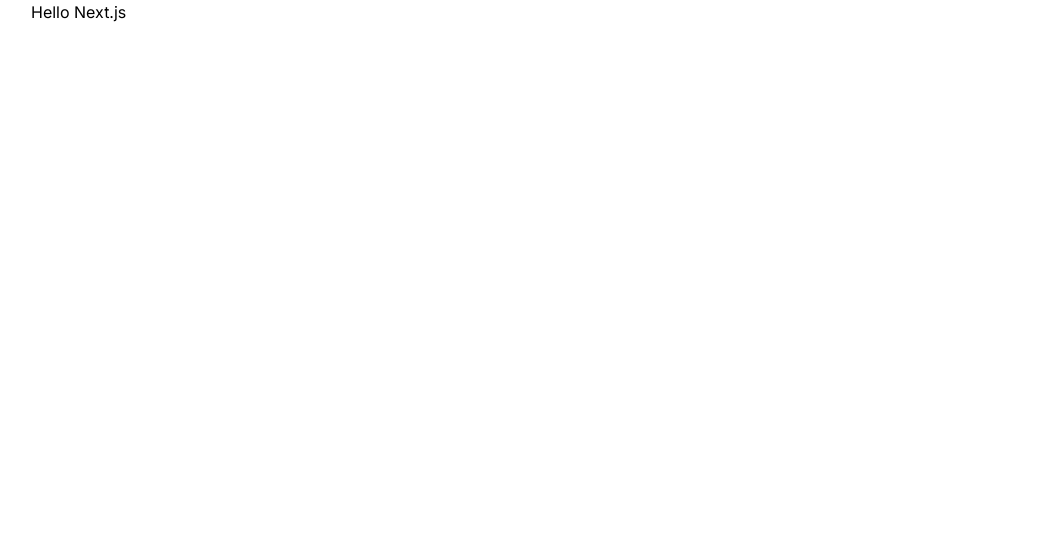
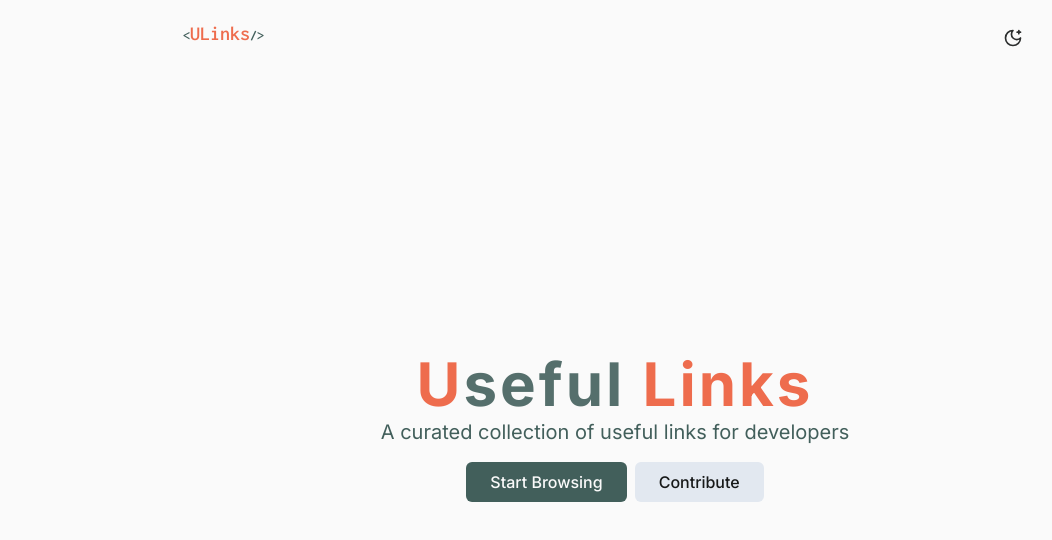
Before and after one commit to shinjith-dev/ulinks, a Next.js app: page / in a window 1280 px wide. Shown: the top 540 px of the page, without its empty margins (25-1077 px from the left). Built offline with nearby package versions, Linux system fonts and the light colour scheme.

Commit message:
feat: Add layout and design

```diff
--- a/app/collection/layout.tsx
+++ b/app/collection/layout.tsx
@@ -1,4 +1,4 @@
-import "@/styles/markdown.css"
+import "@/styles/markdown.css";
 
 export default function Layout({
   children,
--- a/app/globals.css
+++ b/app/globals.css
@@ -170,8 +170,6 @@ h6 {
 }
 
 /* custom css  */
-.app {
-  max-width: 1200px;
-  padding: 0 16px;
-  margin: 0 auto;
-}
+@tailwind base;
+@tailwind components;
+@tailwind utilities;
--- a/app/layout.tsx
+++ b/app/layout.tsx
@@ -1,12 +1,37 @@
-import type { Metadata } from "next";
-import { Inter } from "next/font/google";
+import type { Metadata, Viewport } from "next";
 import "./globals.css";
+import Navbar from "@/components/Navbar";
+import { inter } from "@/lib/fonts";
 
-const inter = Inter({ subsets: ["latin"] });
+export const viewport: Viewport = {
+  width: "device-width",
+  initialScale: 1,
+  themeColor: "#ffffff",
+};
 
 export const metadata: Metadata = {
-  title: "ULinks",
+  title: "ULinks | shinjith-dev",
   description: "A curated collection of useful links for developers",
+  metadataBase: new URL("https://ulinks.shinjith.dev"),
+  openGraph: {
+    siteName: "ULinks | shinjith-dev",
+    type: "website",
+    locale: "en_IN",
+  },
+  robots: {
+    index: true,
+    follow: true,
+    "max-image-preview": "large",
+    "max-snippet": -1,
+    "max-video-preview": -1,
+    googleBot: "index, follow",
+  },
+  applicationName: "ULinks | shinjith-dev",
+  appleWebApp: {
+    title: "ULinks | shinjith-dev",
+    statusBarStyle: "default",
+    capable: true,
+  },
 };
 
 export default function RootLayout({
@@ -16,10 +41,12 @@ export default function RootLayout({
 }>) {
   return (
     <html lang="en">
-      <body className={inter.className}>
-        {/* <Navbar /> */}
+      <body
+        className={`${inter.className} max-w-4xl mx-auto bg-[#fafafa] dark:bg-dark-100 transition`}
+      >
+        <Navbar />
 
-        <main className="app">{children}</main>
+        <main className="px-4">{children}</main>
       </body>
     </html>
   );
--- a/app/page.tsx
+++ b/app/page.tsx
@@ -1,9 +1,25 @@
-import Image from "next/image";
-
 export default function Home() {
   return (
-    <main>
-     Hello Next.js
-    </main>
+    <div className="w-full mt-8 h-full min-h-[calc(100vh-10rem)] flex justify-center items-center">
+      <div className="w-full relative h-full max-w-[min(90vw,500px)] text-center">
+        <h1 className="text-4xl md:text-6xl font-bold tracking-wider text-brand mb-1">
+          U<span className="text-light-200 dark:text-dark-500">seful</span>{" "}
+          Links
+        </h1>
+
+        <p className="text-lg md:text-xl text-light-100 dark:text-dark-600 mb-4">
+          A curated collection of useful links for developers
+        </p>
+
+        <div className="flex gap-2 justify-center font-medium">
+          <a href="/collection" className="bg-primary dark:bg-dark-200 py-2 px-6 rounded-md text-[#fafafa] cursor-pointer">
+            Start Browsing
+          </a>
+          <a className="bg-slate-200 dark:bg-[transparent] dark:text-dark-500 py-2 px-6 rounded-md text-dark-100">
+            Contribute
+          </a>
+        </div>
+      </div>
+    </div>
   );
 }
--- /dev/null
+++ b/components/Navbar.tsx
@@ -0,0 +1,55 @@
+"use client";
+import React from "react";
+import Link from "next/link";
+import { Sun, MoonStar } from "lucide-react";
+import useDarkMode from "./hooks/useDarkMode";
+import { inconsolata } from "@/lib/fonts";
+
+type Props = {};
+
+const Navbar = (props: Props) => {
+  const { change, mode } = useDarkMode();
+
+  const getIcon = () => {
+    if (mode === "light")
+      return <MoonStar size={20} className="text-dark-200" />;
+    return <Sun size={20} className="text-dark-500" />;
+  };
+
+  const getNextMode = () => {
+    if (mode === "light") return "dark";
+    return "light";
+  };
+
+  return (
+    <nav className="flex py-5 px-4 justify-between">
+      <Link
+        href="/"
+        className={`${inconsolata.className} text-base md:text-xl font-semibold text-brand dark:text-brand-light flex items-baseline transition-all leading-none`}
+      >
+        <span className="text-xs md:text-sm text-light-100 dark:text-dark-500">
+          &lt;
+        </span>
+        ULinks
+        <span className="text-xs md:text-sm text-light-100 dark:text-dark-500">
+          /&gt;
+        </span>
+      </Link>
+
+      <div className="text-xl mx-2 sm:mx-4">
+        <button
+          title={`Switch to ${getNextMode()} mode`}
+          onClick={() => change(mode === "light")}
+          style={{
+            transform: `rotate(${mode === "dark" ? "-180deg" : "0deg"})`,
+          }}
+          className="rounded-full p-1 sm:p-2 group transition-all hover:shadow-spread-xs"
+        >
+          {getIcon()}
+        </button>
+      </div>
+    </nav>
+  );
+};
+
+export default Navbar;
--- /dev/null
+++ b/components/hooks/useDarkMode.tsx
@@ -0,0 +1,44 @@
+import { useEffect, useState } from "react";
+
+const useDarkMode = () => {
+  const [mode, setMode] = useState("dark");
+
+  const setSystem = () => {
+    if (window.matchMedia("(prefers-color-scheme: dark)").matches) {
+      document.documentElement.classList.add("dark");
+      setMode("dark");
+      localStorage.setItem("theme", "dark");
+    } else {
+      document.documentElement.classList.remove("dark");
+      setMode("light");
+      localStorage.setItem("theme", "light");
+    }
+  };
+
+  const setDark = () => {
+    document.documentElement.classList.add("dark");
+    setMode("dark");
+    localStorage.setItem("theme", "dark");
+  };
+
+  const setLight = () => {
+    document.documentElement.classList.remove("dark");
+    setMode("light");
+    localStorage.setItem("theme", "light");
+  };
+
+  useEffect(() => {
+    if (localStorage.theme === "dark") setDark();
+    else if (localStorage.theme === "light") setLight();
+    else setSystem();
+  }, []);
+
+  const change = (isDark: boolean) => {
+    if (isDark) setDark();
+    else setLight();
+  };
+
+  return { mode, change };
+};
+
+export default useDarkMode;
--- /dev/null
+++ b/lib/fonts.ts
@@ -0,0 +1,5 @@
+import { Inconsolata, Inter } from "next/font/google";
+
+export const inter = Inter({ subsets: ["latin"] });
+
+export const inconsolata = Inconsolata({ subsets: ["latin"] });
--- a/package.json
+++ b/package.json
@@ -13,6 +13,7 @@
     "@mdx-js/react": "^3.0.1",
     "@next/mdx": "^14.1.0",
     "@types/mdx": "^2.0.11",
+    "lucide-react": "^0.331.0",
     "next": "14.1.0",
     "react": "^18",
     "react-dom": "^18",
@@ -23,6 +24,9 @@
     "@types/node": "^20",
     "@types/react": "^18",
     "@types/react-dom": "^18",
+    "autoprefixer": "^10.4.17",
+    "postcss": "^8.4.35",
+    "tailwindcss": "^3.4.1",
     "typescript": "^5"
   }
 }
--- /dev/null
+++ b/postcss.config.js
@@ -0,0 +1,6 @@
+module.exports = {
+  plugins: {
+    tailwindcss: {},
+    autoprefixer: {},
+  },
+}
--- /dev/null
+++ b/tailwind.config.js
@@ -0,0 +1,40 @@
+/** @type {import('tailwindcss').Config} */
+
+module.exports = {
+  content: [
+    "./app/**/*.{js,ts,jsx,tsx,mdx}",
+    "./components/**/*.{js,ts,jsx,tsx,mdx}",
+  ],
+  darkMode: "class",
+  theme: {
+    fontFamily: {
+      serif: ["Inter", "serif"],
+      display: ['"Oleo Script"', "cursive"],
+      mono: ['"Inconsolata"', "monospace"],
+    },
+    extend: {
+      colors: {
+        primary: "#425f5b",
+        brand: "#ee6c4d",
+        light: {
+          100: "#425f5b",
+          200: "#556f6c",
+          300: "#69807d",
+          400: "#7d918e",
+          500: "#92a3a0",
+          600: "#a7b5b2",
+        },
+        dark: {
+          100: "#171919",
+          200: "#2c2e2e",
+          300: "#434444",
+          400: "#5b5c5c",
+          500: "#747575",
+          600: "#8e8f8f",
+        },
+      },
+    },
+  },
+  extend: {},
+  plugins: [],
+};
```
Also changed, not shown: 1 other file (tests, documents, lock files or other folders).
